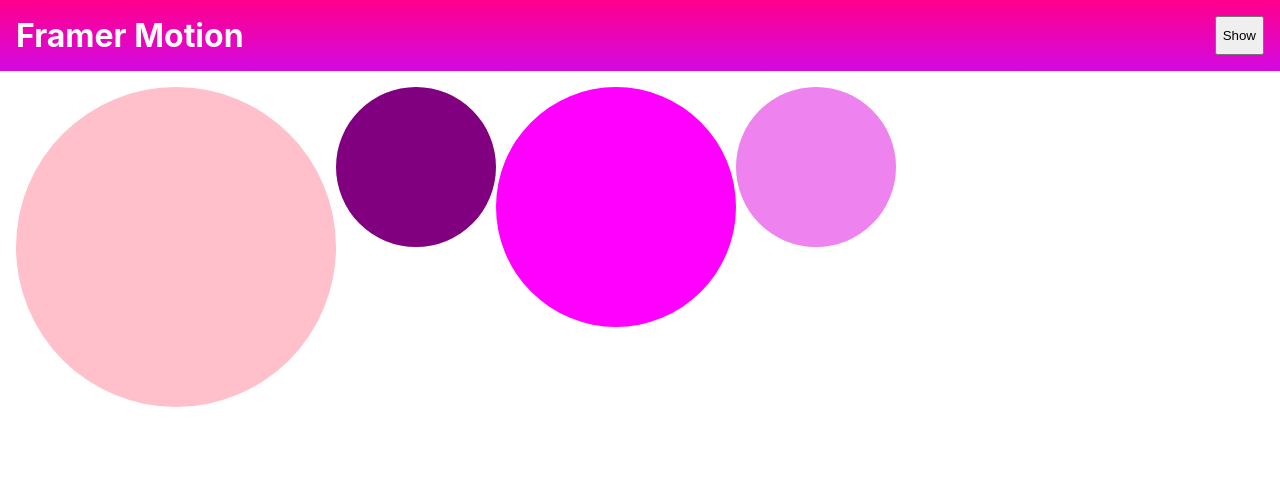
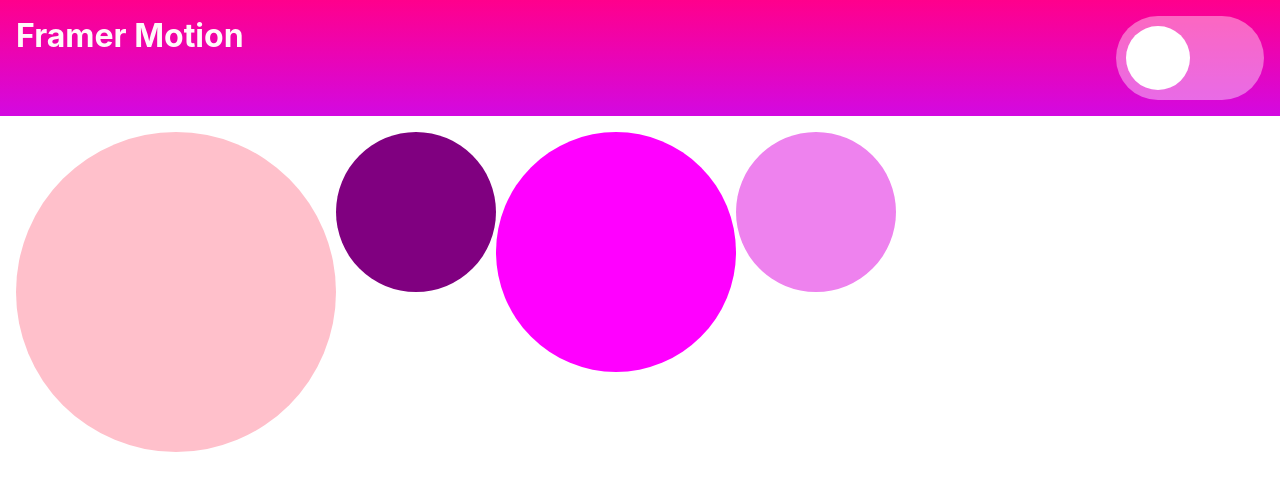
Before and after one commit to Jannie87/framerMotion, a React (Create React App) app: page / in a window 1280 px wide. Shown: the top 490 px of the page. Built offline with nearby package versions, Linux system fonts and the light colour scheme.

Commit message:
added togglebutton

```diff
--- a/src/components/Button.jsx
+++ b/src/components/Button.jsx
@@ -1,5 +1,23 @@
+import { motion } from "framer-motion";
+import { useState } from "react";
+import "./button.css";
+
 function Button(props) {
-  return <button onClick={props.onClick}>{props.children}</button>;
+  const [isOn, setIsOn] = useState(false);
+
+  const toggleSwitch = () => setIsOn(!isOn);
+
+  return (
+    <div className="switch" data-isOn={isOn} onClick={toggleSwitch}>
+      <motion.div className="handle" layout transition={spring} />
+    </div>
+  );
 }
 
+const spring = {
+  type: "spring",
+  stiffness: 700,
+  damping: 30,
+};
+
 export default Button;
--- a/src/components/Main.jsx
+++ b/src/components/Main.jsx
@@ -1,6 +1,7 @@
 import { Component } from "react";
 import "./main.css";
 import Card from "./Card";
+import { motion } from "framer-motion";
 
 class Main extends Component {
   constructor(props) {
--- a/src/components/button.css
+++ b/src/components/button.css
@@ -6,3 +6,25 @@ button {
   border-radius: 50%;
   border: none;
 }
+
+.switch {
+  width: 8rem;
+  height: 4rem;
+  background-color: rgba(255, 255, 255, 0.4);
+  display: flex;
+  justify-content: flex-start;
+  border-radius: 50px;
+  padding: 10px;
+  cursor: pointer;
+}
+
+.switch[data-isOn="true"] {
+  justify-content: flex-end;
+}
+
+.handle {
+  width: 4rem;
+  height: 4rem;
+  background-color: white;
+  border-radius: 40px;
+}
```
